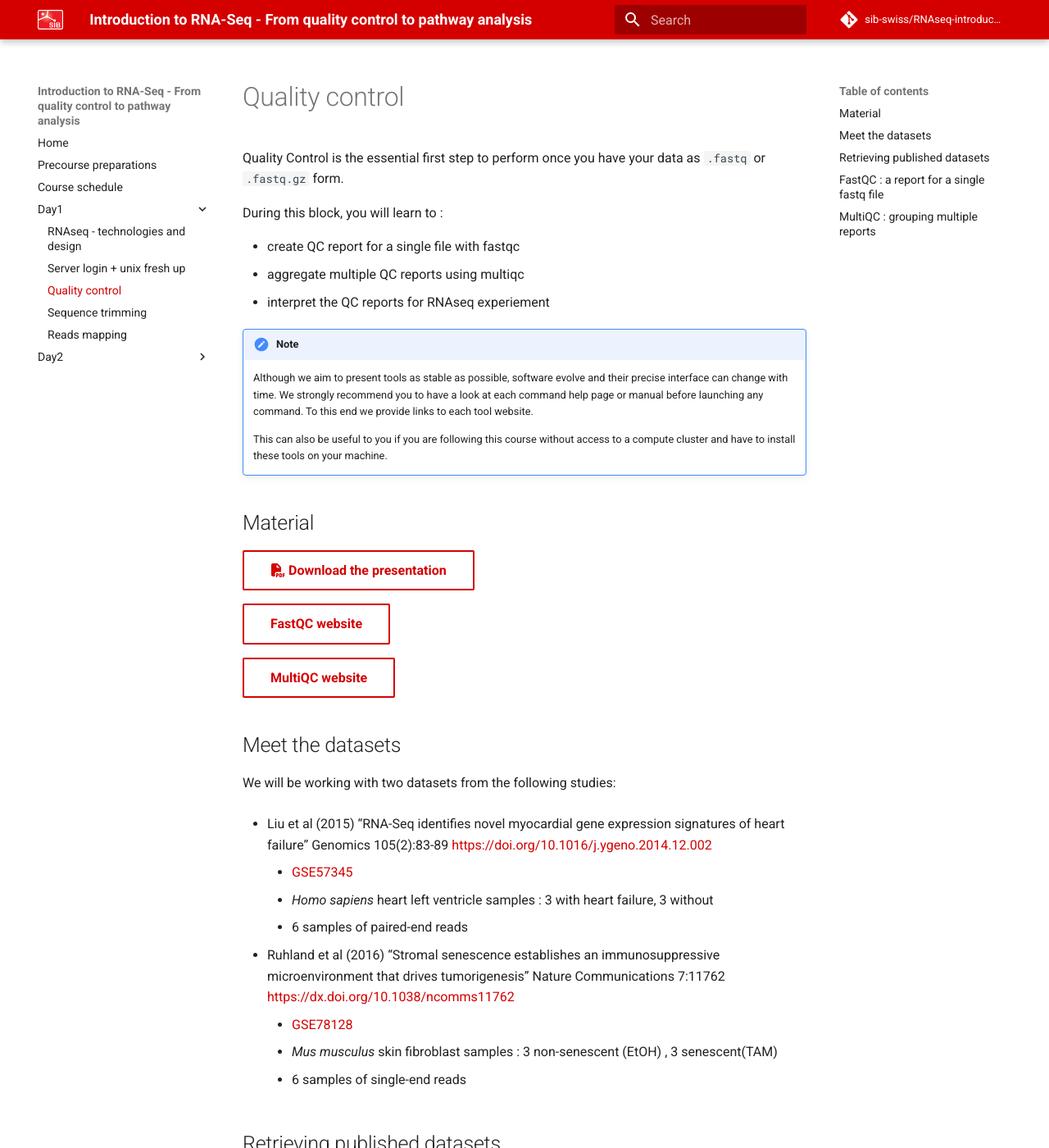
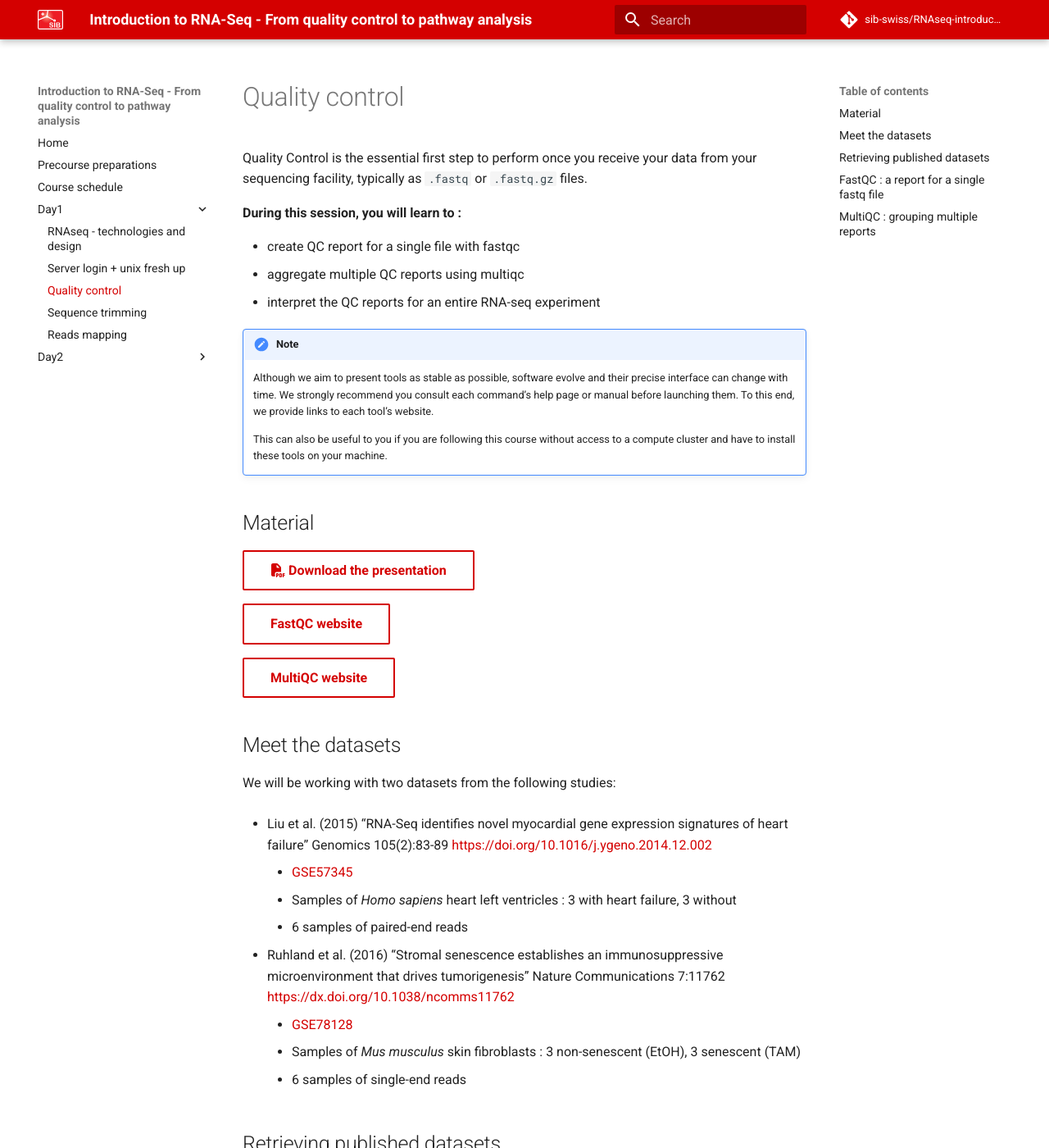
Before and after one commit to sib-swiss/RNAseq-introduction-training, an MkDocs documentation site: the page built from docs/days/quality_control.md, in a window 1280 px wide and 1400 px high. Shown: the whole window at 82% size. Built offline with MkDocs 1.6.1 and Material for MkDocs 9.7.7, drawn with Linux system fonts in a browser that asks for light colours; comment, search, counter and statistics services are not loaded; some of the changed text lies outside the part shown.

Commit message:
Minor tweaks

```diff
--- a/docs/days/quality_control.md
+++ b/docs/days/quality_control.md
@@ -1,17 +1,18 @@
 
-Quality Control is the essential first step to perform once you have your data as `.fastq` or `.fastq.gz` form.
+Quality Control is the essential first step to perform once you receive your data from your sequencing facility, typically as `.fastq` or `.fastq.gz` files.
 
-During this block, you will learn to :
+
+**During this session, you will learn to :**
 
  * create QC report for a single file with fastqc
  * aggregate multiple QC reports using multiqc
- * interpret the QC reports for RNAseq experiement
+ * interpret the QC reports for an entire RNA-seq experiment
 
 
 !!! note
 	Although we aim to present tools as stable as possible, software evolve and their precise interface can change with time.
-	We strongly recommend you to have a look at each command help page or manual before launching any command.
-	To this end we provide links to each tool website.
+	We strongly recommend you consult each command's help page or manual before launching them.
+	To this end, we provide links to each tool's website.
 
 	This can also be useful to you if you are following this course without access to a compute cluster and have to install these tools on your machine.
 
@@ -27,23 +28,22 @@ During this block, you will learn to :
 
 ## Meet the datasets
 
-
 We will be working with two datasets from the following studies:
 
- * Liu et al (2015) “RNA-Seq identifies novel myocardial gene expression signatures of heart failure” Genomics 105(2):83-89 [https://doi.org/10.1016/j.ygeno.2014.12.002](https://doi.org/10.1016/j.ygeno.2014.12.002)
+ * Liu et al. (2015) “RNA-Seq identifies novel myocardial gene expression signatures of heart failure” Genomics 105(2):83-89 [https://doi.org/10.1016/j.ygeno.2014.12.002](https://doi.org/10.1016/j.ygeno.2014.12.002)
  	* [GSE57345](https://www.ncbi.nlm.nih.gov/bioproject/?term=GSE57345)
- 	* *Homo sapiens* heart left ventricle samples : 3 with heart failure, 3 without
+ 	* Samples of *Homo sapiens* heart left ventricles : 3 with heart failure, 3 without
  	* 6 samples of paired-end reads
 
- * Ruhland et al (2016) “Stromal senescence establishes an immunosuppressive microenvironment that drives tumorigenesis” Nature Communications 7:11762 [https://dx.doi.org/10.1038/ncomms11762](https://dx.doi.org/10.1038/ncomms11762)
+ * Ruhland et al. (2016) “Stromal senescence establishes an immunosuppressive microenvironment that drives tumorigenesis” Nature Communications 7:11762 [https://dx.doi.org/10.1038/ncomms11762](https://dx.doi.org/10.1038/ncomms11762)
  	* [GSE78128](https://www.ncbi.nlm.nih.gov/geo/query/acc.cgi?acc=GSE78128)
- 	* *Mus musculus* skin fibroblast samples : 3 non-senescent (EtOH) , 3 senescent(TAM)
+ 	* Samples of *Mus musculus* skin fibroblasts : 3 non-senescent (EtOH), 3 senescent (TAM)
  	* 6 samples of single-end reads
 
 
 ## Retrieving published datasets
 
-!!! Warning
+!!! note
 	If you are following this course with a teacher, then the for the data is already on the server. There is no need to download it again.
 
 Most NGS data is deposited at the [Short Read Archive (SRA)](https://www.ncbi.nlm.nih.gov/sra/) hosted by the NCBI, with links from the [Gene Expression Omnibus (GEO)](https://www.ncbi.nlm.nih.gov/geo/)
@@ -51,18 +51,19 @@ Most NGS data is deposited at the [Short Read Archive (SRA)](https://www.ncbi.nl
 
  Several steps are required to retrieve data from a published study :
 
- 1. find GEO or SRA identifier from publication
- 2. find the “run” files for each sample (SRR)
- 3. use [SRA Toolkit](https://github.com/ncbi/sra-tools/wiki/01.-Downloading-SRA-Toolkit) to dump SRR to FASTQ
+ 1. find GEO or SRA identifier from publication.
+ 2. find the “run” identifiers for each sample (SRR).
+ 3. use [SRA Toolkit](https://github.com/ncbi/sra-tools/wiki/01.-Downloading-SRA-Toolkit) to dump data from the SRR repository to FASTQ files.
+
 
 For example, on the Liu2015 dataset :
 
  1. Locate in their publication the GEO accession: GSE57345
  2. Use the NCBI search engine to find this accession : [GSE57345](https://www.ncbi.nlm.nih.gov/bioproject/?term=GSE57345)
- 3. This project is made of several subproject. Scroll down, and in the table find the Bioproject id : PRJNA246308
- 4. Go to the [SRA run selector](https://trace.ncbi.nlm.nih.gov/Traces/study/?acc=PRJNA246308&o=acc_s%3Aa), enter your Bioproject id
+ 3. This project is made of several sub-projects. Scroll down, and in the table find the Bioproject id : PRJNA246308
+ 4. Go to the [SRA run selector](https://trace.ncbi.nlm.nih.gov/Traces/study/?acc=PRJNA246308&o=acc_s%3Aa), enter the Bioproject id
  5. From the [results of your search](https://trace.ncbi.nlm.nih.gov/Traces/study/?acc=PRJNA246308&o=acc_s%3Aa), select all relevant runs
- 6. click on "Accession List" in the Select table
+ 6. Click on "Accession List" in the Select table
 
 ![SRA run selector](../assets/images/SRA_run_selector.png)
 
@@ -73,7 +74,7 @@ For example, on the Liu2015 dataset :
 
 
 !!! note
-	 * You’ll need to know the nature of the dataset before attempting to (library type, paired vs single end, etc)
+	 * You’ll need to know the nature of the dataset (library type, paired vs single end, etc.) before analysing it.
 	 * `fastq-dump` takes a very long time
 	 * [More information about fastq-dump](https://edwards.sdsu.edu/research/fastq-dump/)
 
```
